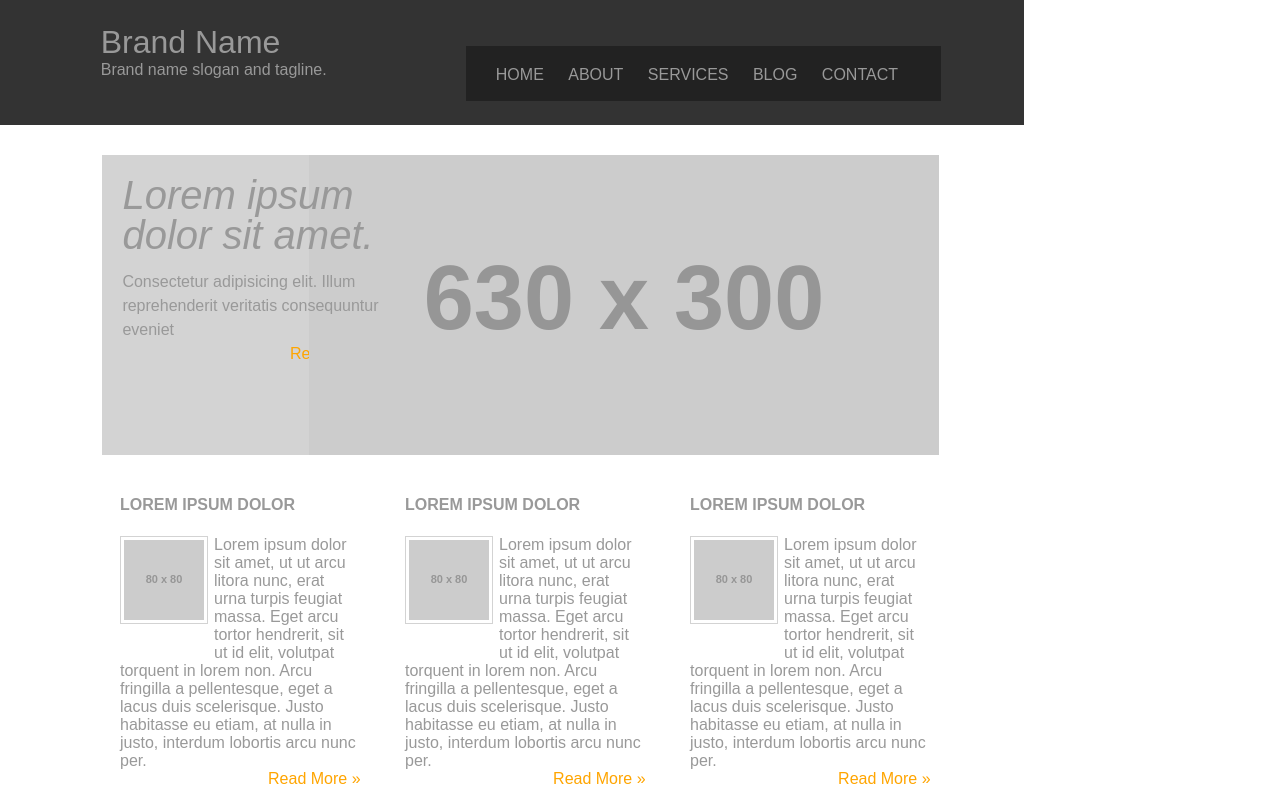
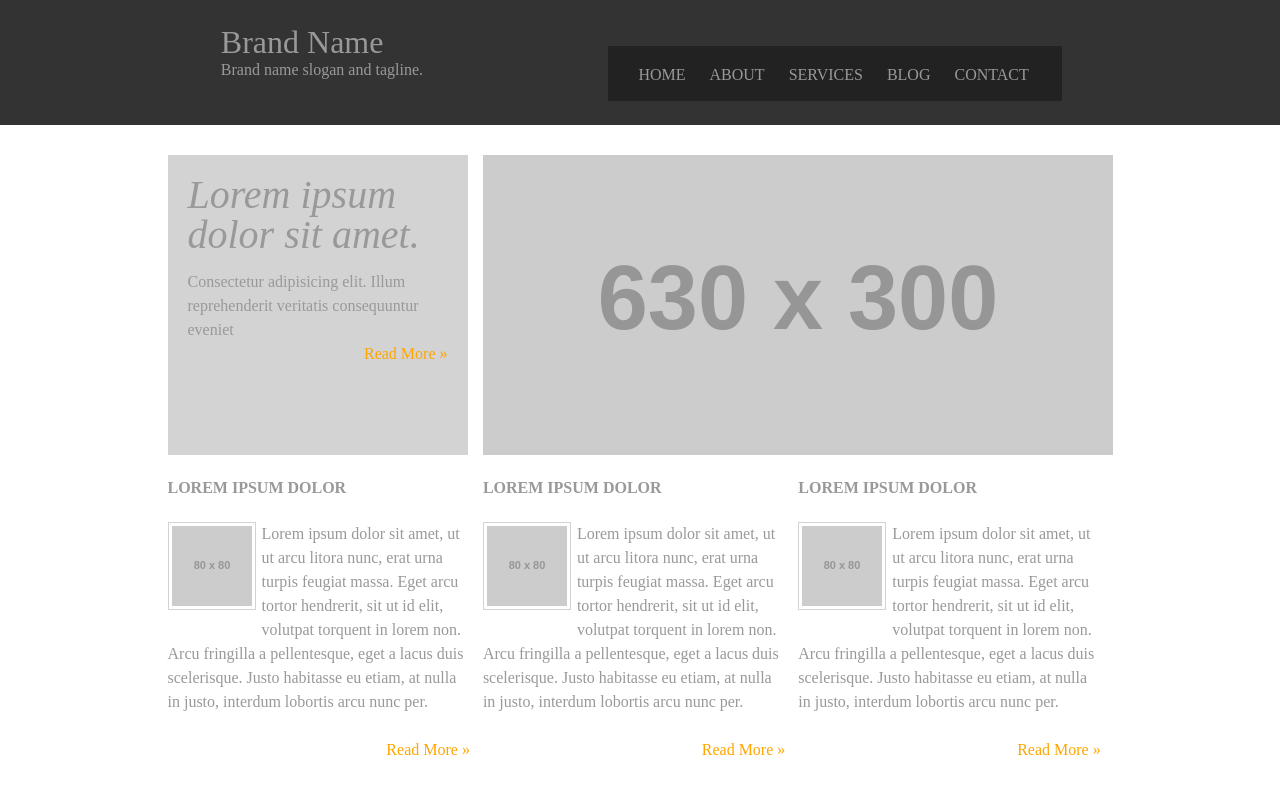
Before and after one commit to brouhara/simple-site, a plain HTML site: page index.html in a window 1280 px wide. Shown: the top 811 px of the page. Drawn offline with Linux system fonts and the light colour scheme; placeholder pictures from the web are drawn by us.

Commit message:
fixed broken parts

```diff
--- a/index.html
+++ b/index.html
@@ -27,11 +27,12 @@
          </article>
          <img class="mainimage" src="http://placehold.it/630x300" alt="">
       </section>
-      <section class="bottomarticle">
+      <section class="bottomarticlearea">
          <article class="miniarticle">
             <h4>LOREM IPSUM DOLOR</h4>
             <img class="bottomimage" src="http://placehold.it/80x80" alt="">
             Lorem ipsum dolor sit amet, ut ut arcu litora nunc, erat urna turpis feugiat massa. Eget arcu tortor hendrerit, sit ut id elit, volutpat torquent in lorem non. Arcu fringilla a pellentesque, eget a lacus duis scelerisque. Justo habitasse eu etiam, at nulla in justo, interdum lobortis arcu nunc per.
+            <br>
             <br>
             <a class="readmore" href="#">Read More »</a>
          </article>
@@ -40,6 +41,7 @@
             <img class="bottomimage" src="http://placehold.it/80x80" alt="">
             Lorem ipsum dolor sit amet, ut ut arcu litora nunc, erat urna turpis feugiat massa. Eget arcu tortor hendrerit, sit ut id elit, volutpat torquent in lorem non. Arcu fringilla a pellentesque, eget a lacus duis scelerisque. Justo habitasse eu etiam, at nulla in justo, interdum lobortis arcu nunc per.
             <br>
+            <br>
             <a class="readmore" href="#">Read More »</a>
          </article>
          <article class="miniarticle">
@@ -47,6 +49,7 @@
             <img class="bottomimage" src="http://placehold.it/80x80" alt="">
             Lorem ipsum dolor sit amet, ut ut arcu litora nunc, erat urna turpis feugiat massa. Eget arcu tortor hendrerit, sit ut id elit, volutpat torquent in lorem non. Arcu fringilla a pellentesque, eget a lacus duis scelerisque. Justo habitasse eu etiam, at nulla in justo, interdum lobortis arcu nunc per.
             <br>
+            <br>
             <a class="readmore" href="#">Read More »</a>
          </article>
       </section>
--- a/style.css
+++ b/style.css
@@ -1,5 +1,8 @@
 * {
     Box-sizing: Border-box
+}
+* {
+  font-family:serif;
 }
 header {
     background: #333;
@@ -7,21 +10,20 @@ header {
     height: 125px;
     margin-bottom: 30px;
     padding: 3px;
-    width: 80%;
 }
 header h1,
 .slogan {
     margin-bottom: 0;
-    margin-left: 9.6%;
+    margin-left: 17.1%;
     font-weight: 100;
 }
 nav {
     background: #222;
     float: right;
-    width: 475px;
+    width: 454px;
     height: 55px;
     padding: 20px;
-    margin-right: 26.5%;
+    margin-right: 17%;
     margin-top: -8.5%;
 }
 nav a {
@@ -33,18 +35,17 @@ a {
 }
 .readmore {
     float: right;
-    color: orange;
+    color: #ffa500;
 }
 .maintop {
-    width: 80%;
-    display: inline-block;
-    margin-left: 8%;
-    margin-right: 8%;
+    margin-left: auto;
+    margin-right:auto;
+    width:945px;
 }
 .mainarticle {
     width: 300px;
     height: 300px;
-    background: lightgray;
+    background: #d3d3d3;
     padding: 20px;
     color: #999;
     line-height: 1.5;
@@ -59,24 +60,25 @@ article h1 {
 .mainimage {
     float: right;
     margin-top: -300px;
-    margin-right: 18.3%;
 }
-.bottomarticle {
-    margin-left: 100px;
-    width: 80%;
+.bottomarticlearea {
+    margin-left:auto;
+    margin-right:auto;
     height: 300px;
     margin-bottom: 80px;
+    width:945px;
 }
 .miniarticle {
-    width: 27.4%;
-    padding: 20px;
+    width: 32%;
     display: inline-block;
     color: #999;
     height: auto;
+    line-height:1.5;
+    margin-right:9px;
 }
 .bottomimage {
     float: left;
-    border: 1px solid lightgray;
+    border: 1px solid #d3d3d3;
     padding: 3px;
     margin-top: 0 margin-left: 6px;
     margin-right: 6px;
@@ -86,8 +88,8 @@ footer {
     background: #333;
     color: #999;
     padding: 20px;
-    width: 80%;
+    margin-top:150px;
 }
 .footertxt {
-    margin-left: 9.6%;
+    margin-left: 17.1%;
 }
```
Also changed, not shown: img/layout.png, 1 other file.
